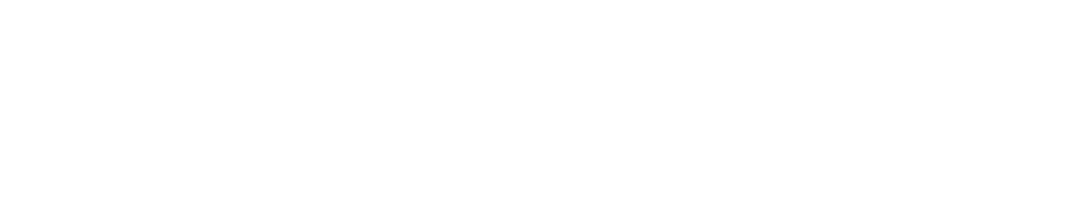
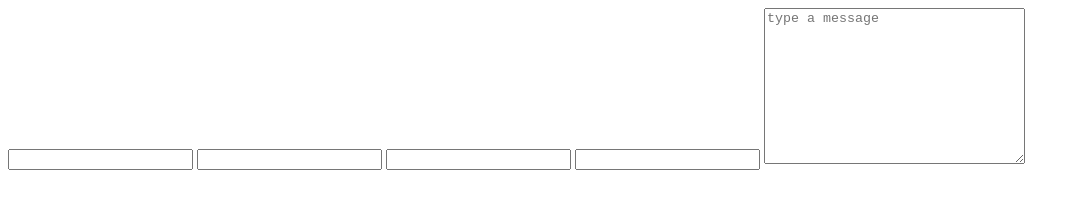
Before and after one commit to pr4t1ma/TechLabs-Javascript-Challenge, a plain HTML site: page index.html in a window 1280 px wide. Shown: the whole page, without its empty margins (0-1080 px from the left). Drawn offline with Linux system fonts and the light colour scheme.

Commit message:
Add form input and button

```diff
--- a/index.html
+++ b/index.html
@@ -8,6 +8,18 @@
     <title>Document</title>
   </head>
   <body>
-    <form action=""></form>
+    <form action="">
+      <input type="text" name="firstname" />
+      <input type="text" name="lastname" />
+      <input type="phonenumber" name="phonenumber" />
+      <input type="email" name="email" />
+      <textarea
+        name=""
+        id="sendmessage"
+        cols="30"
+        rows="10"
+        placeholder="type a message"
+      ></textarea>
+    </form>
   </body>
 </html>
```
